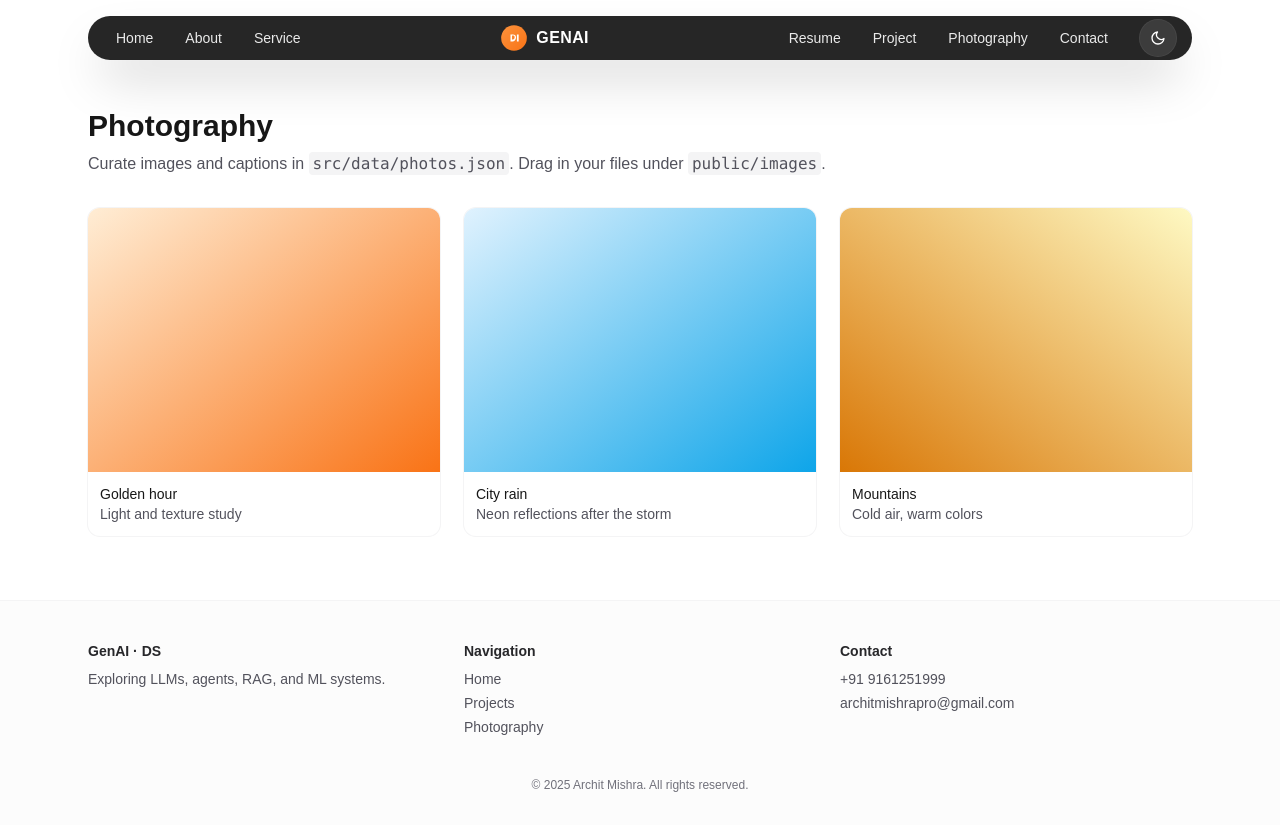
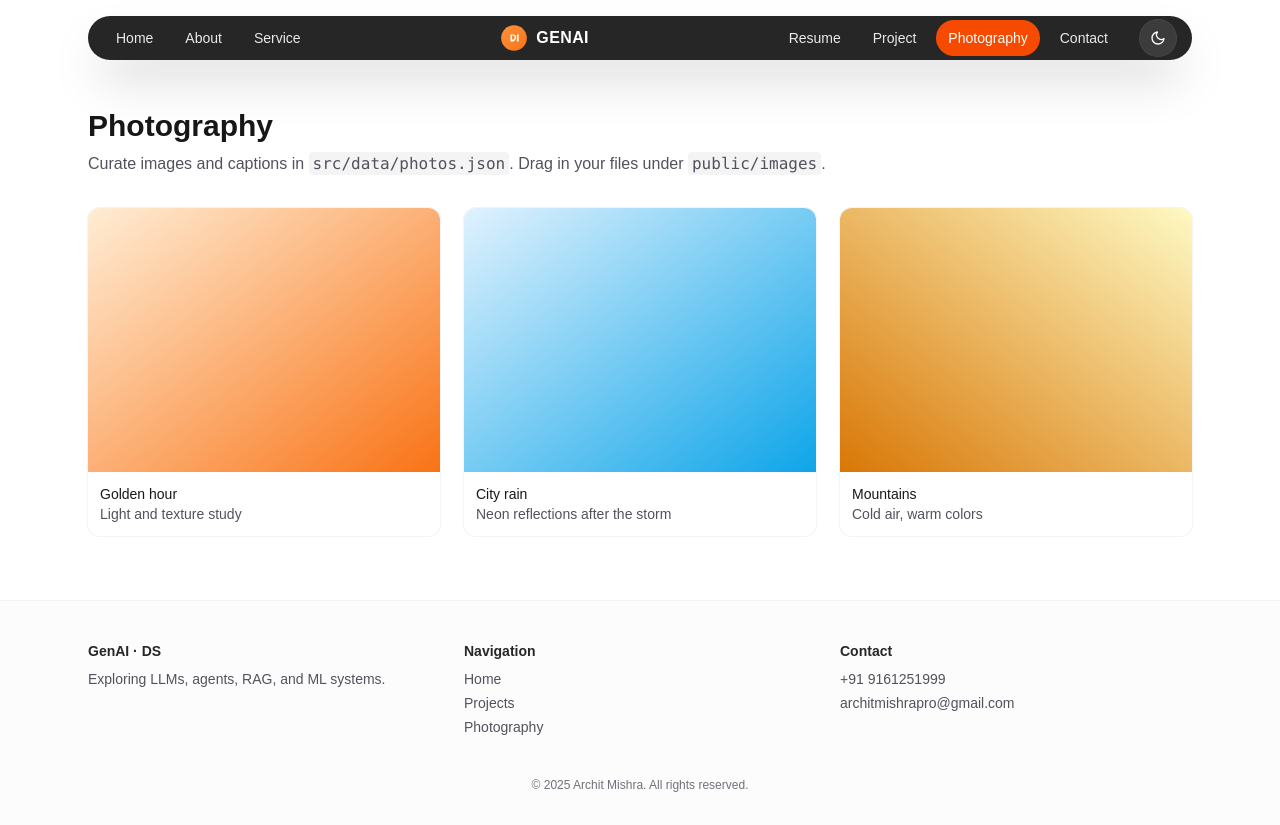
Before and after one commit to dynamiterdx/archit-mishra-portfolio, a Next.js app: page /photography in a window 1280 px wide. Built offline with nearby package versions, Linux system fonts and the light colour scheme.

Commit message:
Fix: Update Navbar component to include scroll spy functionality and improve active link highlighting

```diff
--- a/src/components/Navbar.tsx
+++ b/src/components/Navbar.tsx
@@ -1,7 +1,7 @@
 "use client";
 import Link from "next/link";
 import { usePathname } from "next/navigation";
-import { motion } from "framer-motion";
+import { useEffect, useState } from "react";
 import ThemeToggle from "@/components/ThemeToggle";
 
 const navItems = [
@@ -16,6 +16,42 @@ const navItems = [
 
 export default function Navbar() {
   const pathname = usePathname();
+
+  // Track which section is in view on the homepage for hash links
+  const [activeSection, setActiveSection] = useState<string>("home");
+
+  useEffect(() => {
+    if (pathname !== "/") return; // Only run scroll spy on home page
+
+    const ids = ["skills", "resume", "services"]; // sections that exist
+    const elements = ids
+      .map((id) => document.getElementById(id))
+      .filter((el): el is HTMLElement => Boolean(el));
+
+    const observer = new IntersectionObserver(
+      (entries) => {
+        // Pick the entry most visible near the top
+        const visible = entries
+          .filter((e) => e.isIntersecting)
+          .sort((a, b) => b.intersectionRatio - a.intersectionRatio)[0];
+        if (visible?.target?.id) setActiveSection(visible.target.id);
+      },
+      { rootMargin: "-40% 0px -55% 0px", threshold: [0, 0.25, 0.5, 0.75, 1] }
+    );
+
+    elements.forEach((el) => observer.observe(el));
+    return () => observer.disconnect();
+  }, [pathname]);
+
+  // utility to decide if a nav item should be highlighted
+  const isActive = (href: string) => {
+    if (href === "/") return pathname === "/" && activeSection === "home";
+    if (href.startsWith("/#")) {
+      const id = href.split("#")[1];
+      return pathname === "/" && activeSection === id;
+    }
+    return pathname.startsWith(href);
+  };
   return (
     <header className="sticky top-4 z-50">
       <div className="mx-auto max-w-6xl px-4 sm:px-6">
@@ -23,14 +59,24 @@ export default function Navbar() {
           <ul className="flex items-center justify-between px-3">
             {/* Left cluster */}
             <div className="flex items-center">
-              {navItems.slice(0,3).map((item) => (
+              {navItems.slice(0,3).map((item) => {
+                const active = isActive(item.href);
+                return (
                   <li key={item.label} className="p-1">
-                  <Link href={item.href} className="relative block rounded-full px-3 py-2 text-sm font-medium text-white/90 hover:text-white transition-colors">
-                    <span className="absolute inset-0 rounded-full bg-white/10 opacity-0 hover:opacity-100 transition-opacity" />
+                    <Link
+                      href={item.href}
+                      className={`relative block rounded-full px-3 py-2 text-sm font-medium transition-colors ${
+                        active ? "text-white" : "text-white/90 hover:text-white"
+                      }`}
+                    >
+                      {active && (
+                        <span className="absolute inset-0 rounded-full bg-orange-600" />
+                      )}
                       <span className="relative z-10">{item.label}</span>
                     </Link>
                   </li>
-              ))}
+                );
+              })}
             </div>
 
             {/* Center logo */}
@@ -43,14 +89,24 @@ export default function Navbar() {
 
             {/* Right cluster */}
             <div className="flex items-center">
-              {navItems.slice(3).map((item) => (
+              {navItems.slice(3).map((item) => {
+                const active = isActive(item.href);
+                return (
                   <li key={item.label} className="p-1">
-                  <Link href={item.href} className="relative block rounded-full px-3 py-2 text-sm font-medium text-white/90 hover:text-white transition-colors">
-                    <span className="absolute inset-0 rounded-full bg-white/10 opacity-0 hover:opacity-100 transition-opacity" />
+                    <Link
+                      href={item.href}
+                      className={`relative block rounded-full px-3 py-2 text-sm font-medium transition-colors ${
+                        active ? "text-white" : "text-white/90 hover:text-white"
+                      }`}
+                    >
+                      {active && (
+                        <span className="absolute inset-0 rounded-full bg-orange-600" />
+                      )}
                       <span className="relative z-10">{item.label}</span>
                     </Link>
                   </li>
-              ))}
+                );
+              })}
               <li className="pl-2 pr-1">
                 <ThemeToggle />
               </li>
```
Also changed, not shown: 2 other files (tests, documents, lock files or other folders). Lines whose indentation alone changed are shown as unchanged.
